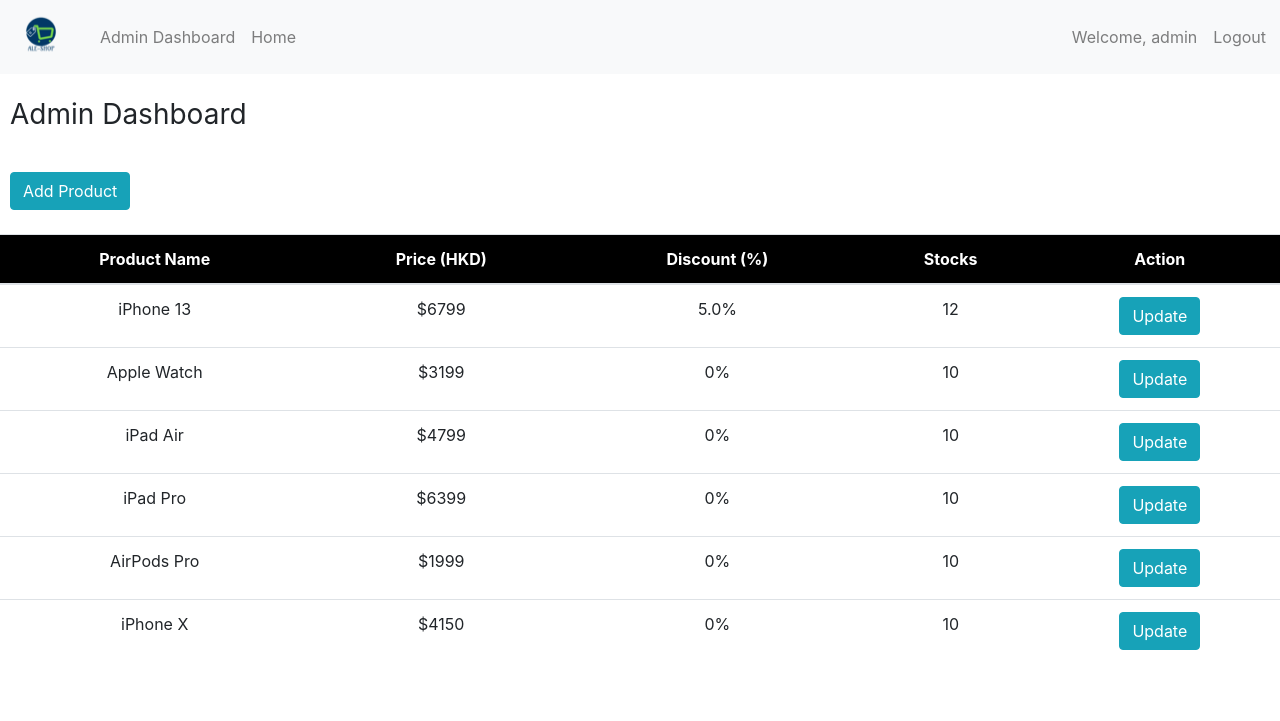
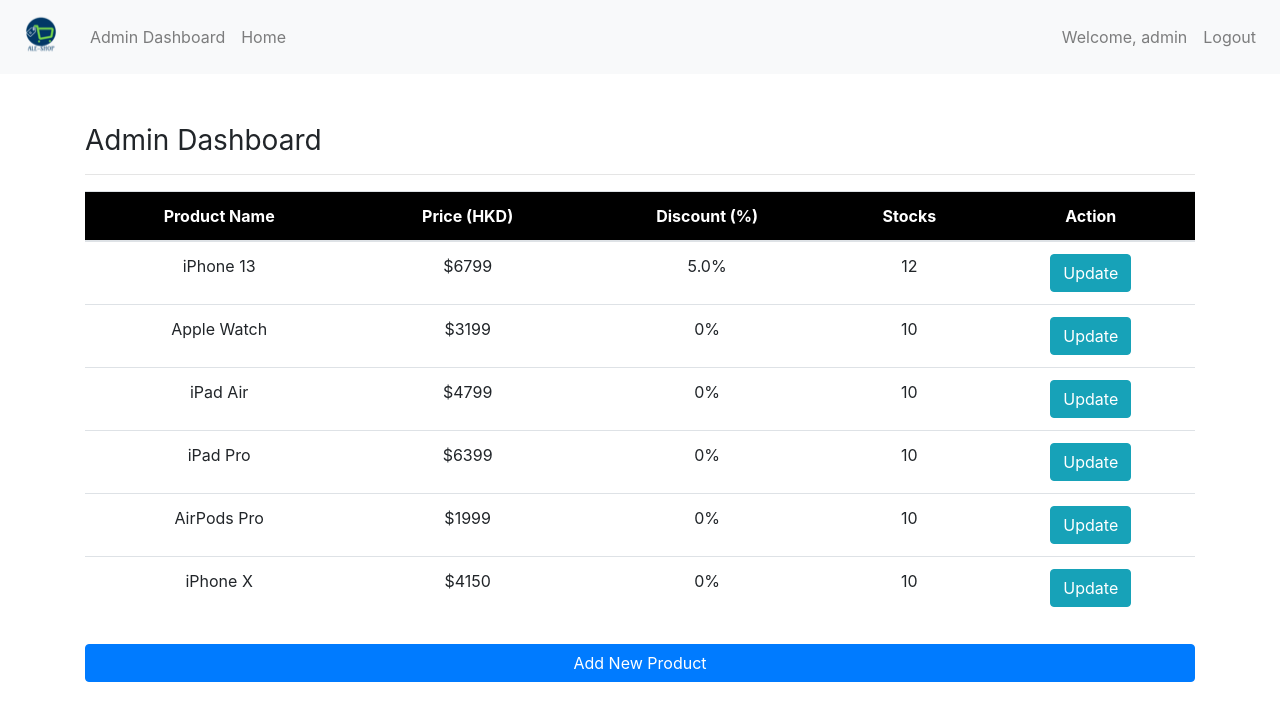
Before and after one commit to HEI204/ALE-SHOP, a Flask app: page /admin in a window 1280 px wide. Shown: the top 721 px of the page. Run offline with Flask 2, Linux system fonts and the light colour scheme; a user stored in the database is signed in; data comes from the database, SQL or seed files in the repository; some libraries are stand-ins or nearby versions.

Commit message:
Fix minor problem - table style

```diff
--- a/templates/admin.html
+++ b/templates/admin.html
@@ -2,9 +2,18 @@
 
 {% block style %}
         <style>
-            h1, div {
-                position: relative;
-                left: 10px;
+            .container {
+                text-align: center;
+                margin-top:50px;
+            }
+
+            .container h1 {
+                text-align: left;
+            }
+
+            .container a[href="/add_product"] {
+                display: block;
+                margin-top: 25px;
             }
 
             table {
@@ -21,15 +30,11 @@
 {% block title %}Admin Dashboard{% endblock %}
 
 {% block content %}
-    <br>
+    <div class="container">
         <h1 class="h3 mb-3 font-weight-normal">Admin Dashboard</h1>
-    <br>
-    <div>
-        <a href="/add_product" class="btn btn-outline btn-info" role="button" aria-disabled="true">Add Product</a>
-    </div>
+        <hr>
 
-    <br>
-    <table class="table">
+        <table class="table table-hover">
             <thead>
                 <tr>
                     <th scope="col">Product Name</th>
@@ -54,4 +59,7 @@
                 {% endfor %}
             </tbody>
         </table>
+
+        <a href="/add_product" class="btn btn-outline btn-primary" role="button" aria-disabled="true">Add New Product</a>
+    </div>
 {% endblock %}
--- a/templates/layout.html
+++ b/templates/layout.html
@@ -51,11 +51,11 @@
                     {% if session.username %}
                         <ul class="navbar-nav">
                             <li class="nav-item">
-                                <a class="nav-link" style="color: lawngreen; font-weight: bold">
+                                <a class="nav-link" style="font-weight: bold; pointer-events: none">
                                 {% block money %}{% endblock %}
                                 </a>
                             </li>
-                            <li class="nav-item"><a class="nav-link">Welcome, {{ session.username }}</a></li>
+                            <li class="nav-item"><a class="nav-link" style="pointer-events: none">Welcome, {{ session.username }}</a></li>
                             <li class="nav-item"><a class="nav-link" href="/logout">Logout</a></li>
                         </ul>
                     {% else %}
```
Also changed, not shown: templates/add_cash.html (+7 -11 lines), templates/cart.html (+12 -11 lines), templates/history.html (+9 -9 lines), templates/order_info.html (+23 -11 lines), README.md, 2 other files. Lines whose indentation alone changed are shown as unchanged.
